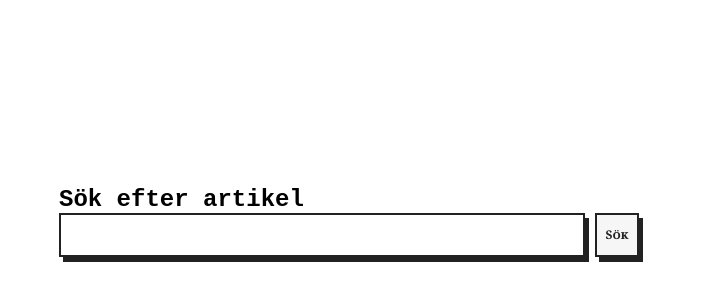
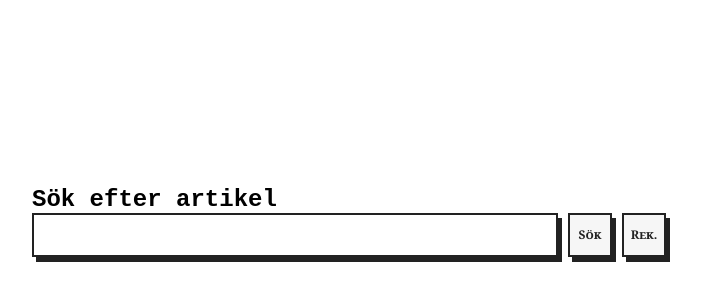
Before and after one commit to willeasp/news-recommendation, a React (Create React App) app in the folder frontend/: page / in a window 1280 px wide. Shown: the part 124-424 px from the top of the page, without its empty margins (291-992 px from the left). Built offline with nearby package versions, Linux system fonts and the light colour scheme.

Commit message:
jobb med recommendation

```diff
--- a/frontend/src/NewsSearch.js
+++ b/frontend/src/NewsSearch.js
@@ -11,6 +11,7 @@ const NewsSearch = () => {
   const [results, setResults] = useState([]);
   const [relevance, setRelevance] = useState([])
   const [open, setOpen] = useState(-1);
+  const [likedNews, setLikedNews] = useState([]);
 
   const checkbox = (name) => {
     if (document.getElementById(name).style.backgroundColor === "rgb(48, 107, 52)") {
@@ -76,19 +77,30 @@ const NewsSearch = () => {
     setOpen(idx)
   }
 
-  const moreLikeThis = async (idx) => {
+  //Samlar nyheter som ska rekommenderas efter i en lista m. rätt format
+  const handleLikedNews = async (idx) => {
+    console.log(`Adding the following article to liked news: ${results[idx]._source.title}`);
+    setLikedNews([...likedNews, {"title": results[idx]._source.title, "text": results[idx]._source.text}]);
+  };
 
-    console.log(`Want more articles which are like: ${results[idx]._source.title}`);
-    const res = await axios.get("http://localhost:5001/recommend", {
-      params: {
-        title: results[idx]._source.title,
-        text: results[idx]._source.text,
-      }
-    });
+  //Ändrad så att denna körs när man trycker på "rek." knappen, går nog att göra på ett snyggare sätt
+  const moreLikeThis = async () => {
+    if (likedNews.length === 0){
+      console.log("No liked news selected");
+    } else {
+      console.log("Fetching recommendations");
+      //console.log(`Want more articles which are like: ${results[idx]._source.title}`);
+      const res = await axios.get("http://localhost:5001/recommend", {
+        params: {
+          documents: JSON.stringify(likedNews),
+        },},);
+      console.log("Recommendations fetched")
+      console.log(res)
 
-    setRelevance(Array.apply(null, Array(res.data.hits.hits.length)).map(_ => false))
-    setResults(res.data.hits.hits);
-
+      setRelevance(Array.apply(null, Array(res.data.hits.hits.length)).map(_ => false))
+      setResults(res.data.hits.hits);
+      setLikedNews([]);
+    }
   }
 
   return (
@@ -99,6 +111,7 @@ const NewsSearch = () => {
           <div className="input">
             <input type='text' value={search} onChange={ (e) => setSearch(e.target.value) } />
             <button onClick={(e) => { getResults(); e.preventDefault(); } }>Sök</button>
+            <button onClick={(e) => { moreLikeThis(); e.preventDefault(); } }>Rek.</button>
           </div>
         </label>
       </form>
@@ -118,7 +131,7 @@ const NewsSearch = () => {
                 {open === idx ? <button onClick={() => expand(-1)}>Läs mindre</button> : <button onClick={() => expand(idx)}>Läs mer</button>}
                 <button onClick={() => window.open(item._source.url)}>Gå till artikel</button>
               </div>
-              <div className="checkbox" onClick={() => {moreLikeThis(idx)}}>
+              <div className="checkbox" onClick={() => {handleLikedNews(idx)}}>
                 <div id={`article-${idx}`}></div>
                 Mer som detta
               </div>
```
Also changed, not shown: 1 other file (tests, documents, lock files or other folders).
